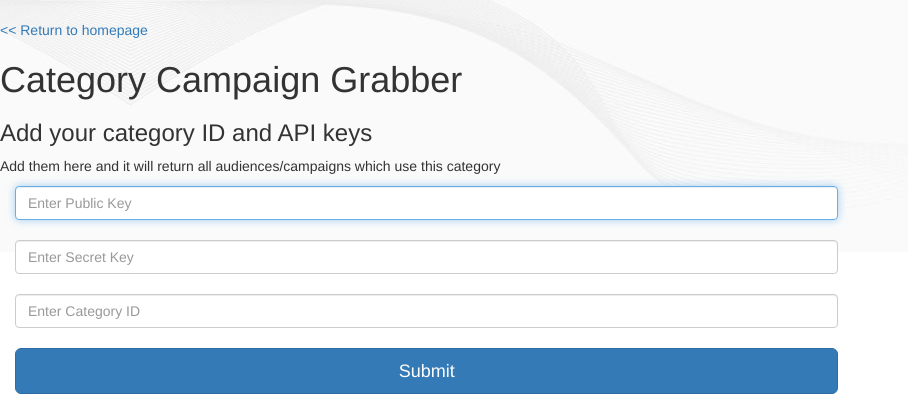
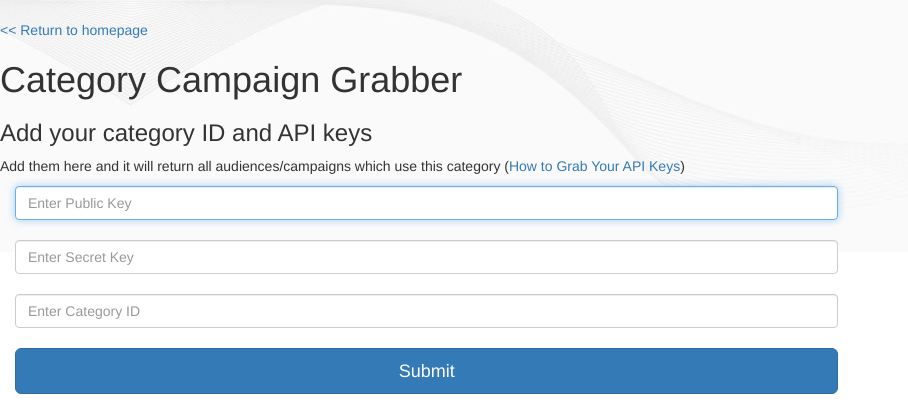
Before and after one commit to bluekaisec/bluekai_services_box, a Flask app: page /category_campaign_grabber in a window 1280 px wide. Shown: the top 413 px of the page, without its empty margins (0-908 px from the left). Run offline with Flask 2, Linux system fonts and the light colour scheme; some libraries are stand-ins or nearby versions.

Commit message:
v1.7 Category Checker
Adding API help

```diff
--- a/templates/category_campaign_grabber.html
+++ b/templates/category_campaign_grabber.html
@@ -61,7 +61,7 @@ height="0" width="0" style="display:none;visibility:hidden"></iframe></noscript>
 
           <h3>Add your category ID and API keys</h3>
 
-          <p> Add them here and it will return all audiences/campaigns which use this category</p>
+          <p> Add them here and it will return all audiences/campaigns which use this category (<a target ="_blank" href="https://docs.oracle.com/cloud/latest/marketingcs_gs/OMCDA/index.html#Developers/getting_started/getting_your_developer_keys.html%3FTocPath%3DAPI%2520Developer%2520Guide%7C_____1">How to Grab Your API Keys</a>)</p>
 
           <!--
           <form method="post" action="{{ url_for('category_campaign_grabber_details')}}" name="submit" enctype="multipart/form-data">
```
